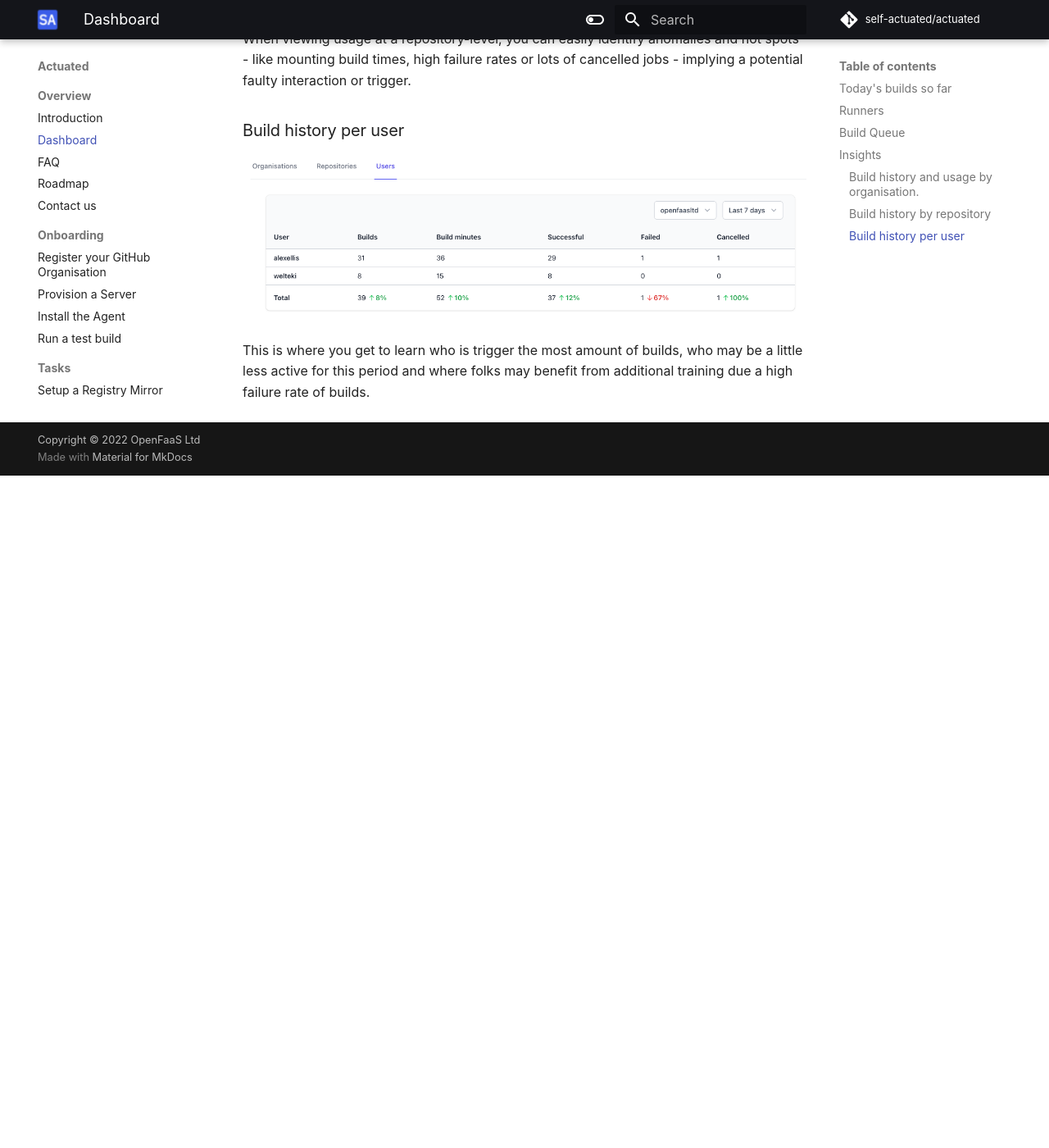
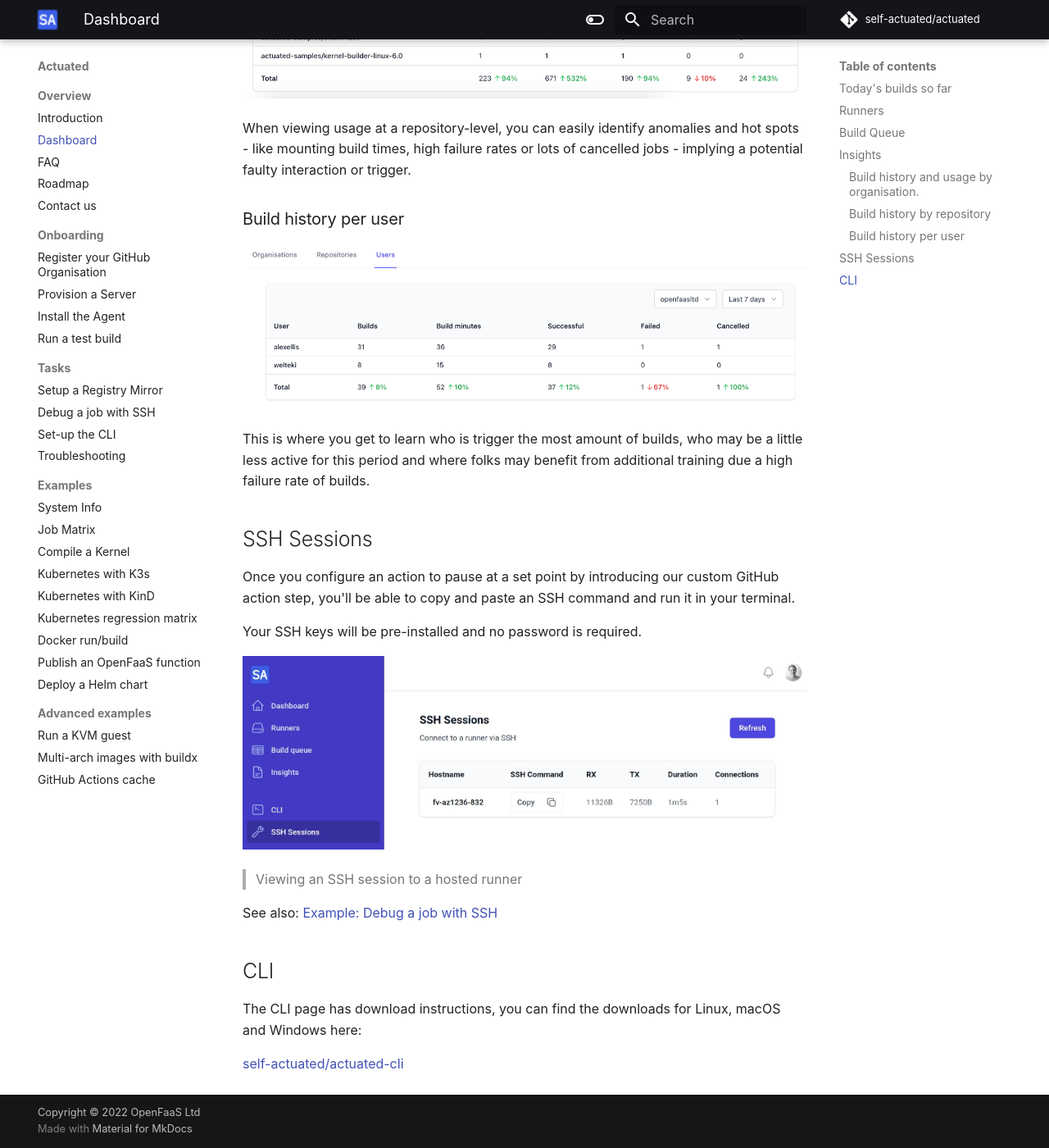
Before and after one commit to welteki/docs.actuated.dev, an MkDocs documentation site: the page built from docs/dashboard.md, in a window 1280 px wide and 1400 px high, scrolled down 3479 px. Shown: the whole window at 82% size. Built offline with MkDocs 1.6.1 and Material for MkDocs 9.7.7, drawn with Linux system fonts in a browser that asks for light colours; some web fonts are replaced; before the commit the page ends 4059 px from its top, so only the background shows below that; some of the changed text lies outside the part shown.

Commit message:
Add CLI view to dashboard page
Signed-off-by: Alex Ellis (OpenFaaS Ltd) <alexellis2@gmail.com>

```diff
--- a/docs/dashboard.md
+++ b/docs/dashboard.md
@@ -7,8 +7,12 @@
 * Today's builds so far - a quick picture of today's activity across all enrolled organisations
 * Runners - Your build servers and their status
 * Build queue - All builds queued for processing and their status
+* Insights - full build history and usage by organisation, repo and user
+
+Plus:
+
 * CLI - install the CLI for management via command line
-* Insights - full build history and usage by organisation, repo and user
+* SSH Sessions - connect to a runner via SSH to debug issues or to explore - works on hosted and actuated runners
 
 ## Today's builds so far
 
@@ -66,3 +70,20 @@
 ![Build history per user of your GitHub organisation](/images/dashboard/user-usage.png)
 
 This is where you get to learn who is trigger the most amount of builds, who may be a little less active for this period and where folks may benefit from additional training due a high failure rate of builds.
+
+## SSH Sessions
+
+Once you configure an action to pause at a set point by introducing our custom GitHub action step, you'll be able to copy and paste an SSH command and run it in your terminal.
+
+Your SSH keys will be pre-installed and no password is required.
+
+![SSH sessions in the dashboard](/images/ssh-sessions.jpg)
+> Viewing an SSH session to a hosted runner
+
+See also: [Example: Debug a job with SSH](/tasks/debug-ssh/)
+
+## CLI
+
+The CLI page has download instructions, you can find the downloads for Linux, macOS and Windows here:
+
+[self-actuated/actuated-cli](https://github.com/self-actuated/actuated-cli)
```
Also changed, not shown: docs/images/ssh-sessions.jpg (added).
